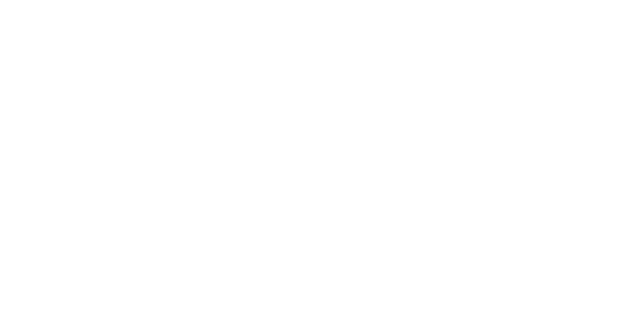
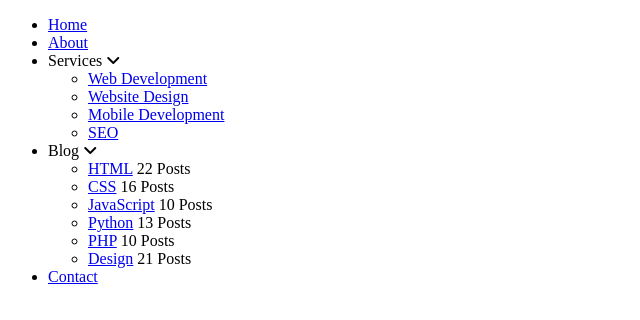
Before and after one commit to j-pcgoncalves/dropdown_menu, a plain HTML site: page index.html in a window 1280 px wide. Shown: the whole page, without its empty margins (0-640 px from the left). Drawn offline with Linux system fonts and the light colour scheme.

Commit message:
add html navbar

```diff
--- a/index.html
+++ b/index.html
@@ -9,6 +9,30 @@
     <title>CSS Dropdown Menu</title>
 </head>
 <body>
-
+    <nav id="navbar">
+        <ul>
+            <li><a href="#">Home</a></li>
+            <li><a href="#">About</a></li>
+            <li>Services <i class="fas fa-angle-down"></i>
+                <ul>
+                    <li><a href="#">Web Development</a></li>
+                    <li><a href="#">Website Design</a></li>
+                    <li><a href="#">Mobile Development</a></li>
+                    <li><a href="#">SEO</a></li>
+                </ul>
+            </li>
+            <li>Blog <i class="fas fa-angle-down"></i>
+                <ul>
+                    <li><a href="#">HTML</a> <span>22 Posts</span></li>
+                    <li><a href="#">CSS</a> <span>16 Posts</span></li>
+                    <li><a href="#">JavaScript</a> <span>10 Posts</span></li>
+                    <li><a href="#">Python</a> <span>13 Posts</span></li>
+                    <li><a href="#">PHP</a> <span>10 Posts</span></li>
+                    <li><a href="#">Design</a> <span>21 Posts</span></li>
+                </ul>
+            </li>
+            <li><a href="#">Contact</a></li>
+        </ul>
+    </nav>
 </body>
 </html>
```
